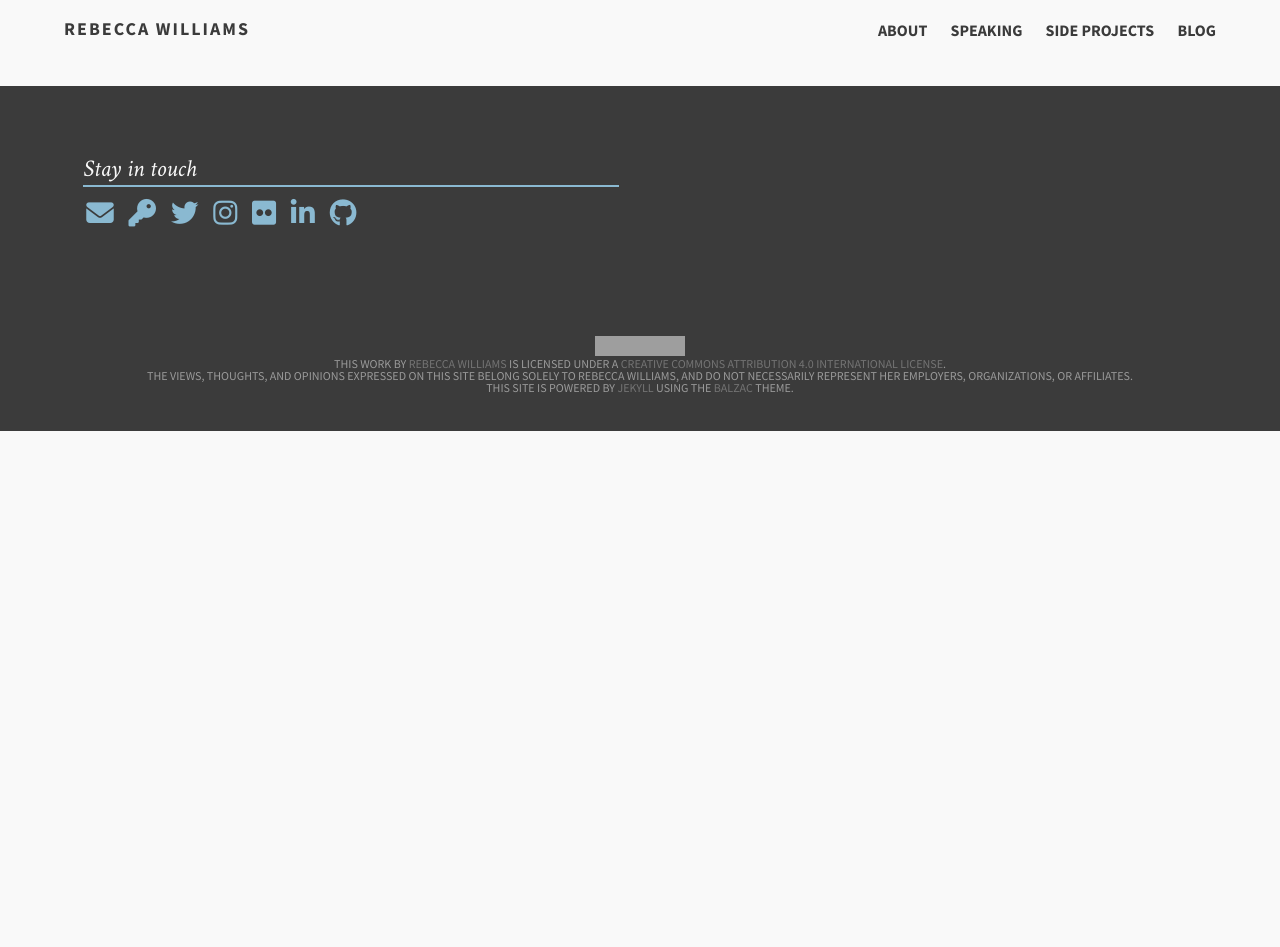
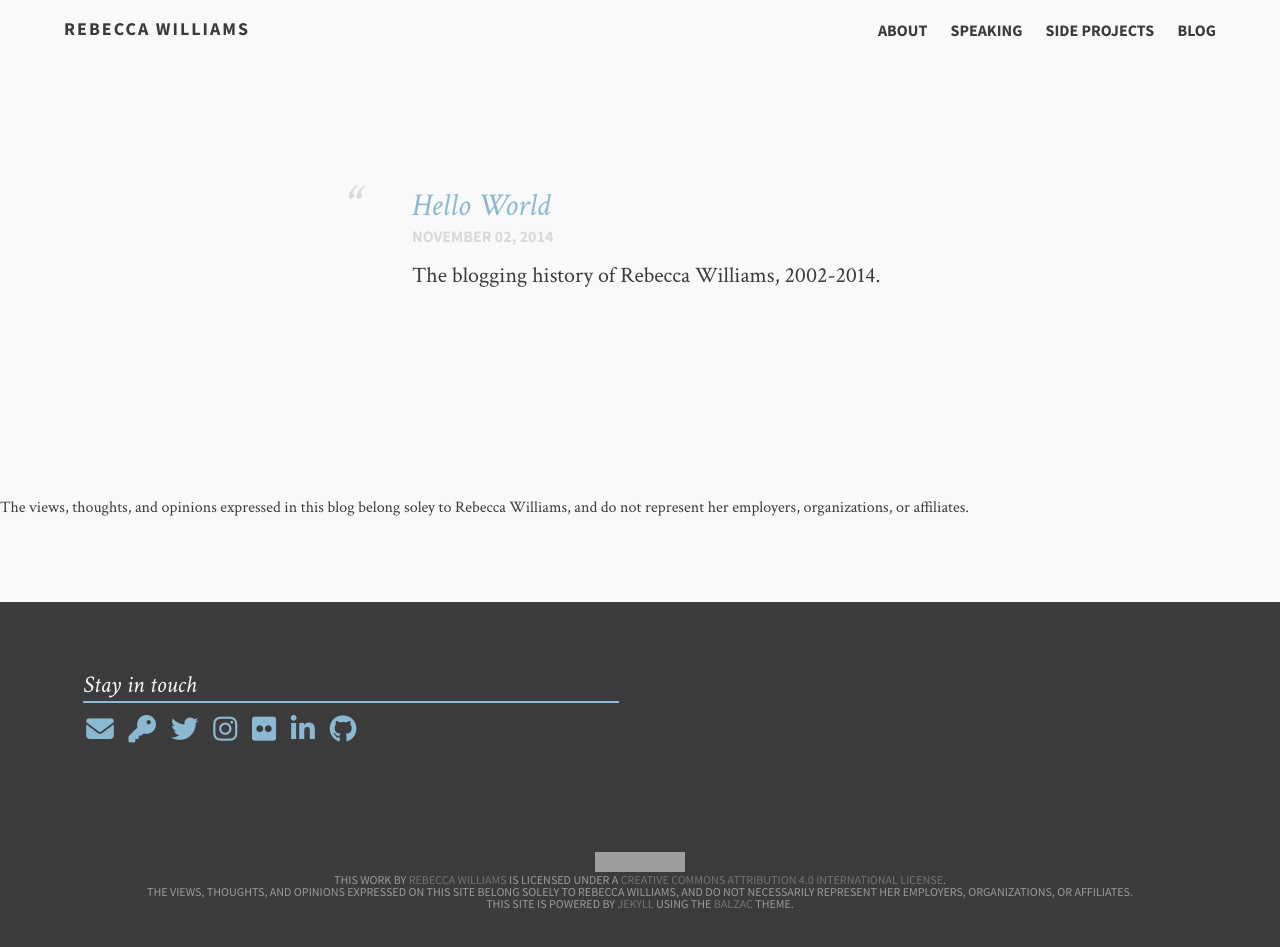
Before and after one commit to rebeccawilliams/rebeccawilliams.us, a Jekyll site: the page built from index.md, in a window 1280 px wide. Built offline with Jekyll 4.4.1, drawn with Linux system fonts in a browser that asks for light colours; nearby versions of some CDN libraries; before the commit the page ends 900 px from its top, so only the background shows below that; grey boxes are pictures that could not be loaded.

Commit message:
Update home.html

```diff
--- a/_layouts/home.html
+++ b/_layouts/home.html
@@ -1,3 +1,24 @@
 {% include head-dark.html %}
 
+    <div id='bump'>
+        <section class="article archive">
+          <article class="archive-wrap">
+              <ol class="post-list">
+                 <lh><h2><span class="bb">{{ page.title }}</span></h2></lh>
+                  {% for post in site.posts %}
+                  <li>
+                    <div class="deets" itemscope itemtype="https://schema.org/BlogPosting" itemprop="blogPost">
+                        <h1><a href="{{ site.url }}{{ post.url }}">{{ post.title }}</a></h1>
+                        <p class="date"><time datetime="{{ post.date | date_to_xmlschema }}" itemprop="datePublished">{{ post.date | date: "%B %d, %Y" }}</time></p>
+                        <p class="">{% if post.description %}{{ post.description  | strip_html | strip_newlines | truncate: 120 }}{% else %}{{ post.content | strip_html | strip_newlines | truncate: 120 }}{% endif %}</p>
+                    </div>
+                  </li>
+                  {% endfor %}
+              </ol>
+          </article>
+        </section>
+    </div>
+
+The views, thoughts, and opinions expressed in this blog belong soley to Rebecca Williams, and do not represent her employers, organizations, or affiliates.
+
 {% include footer.html %}
```
